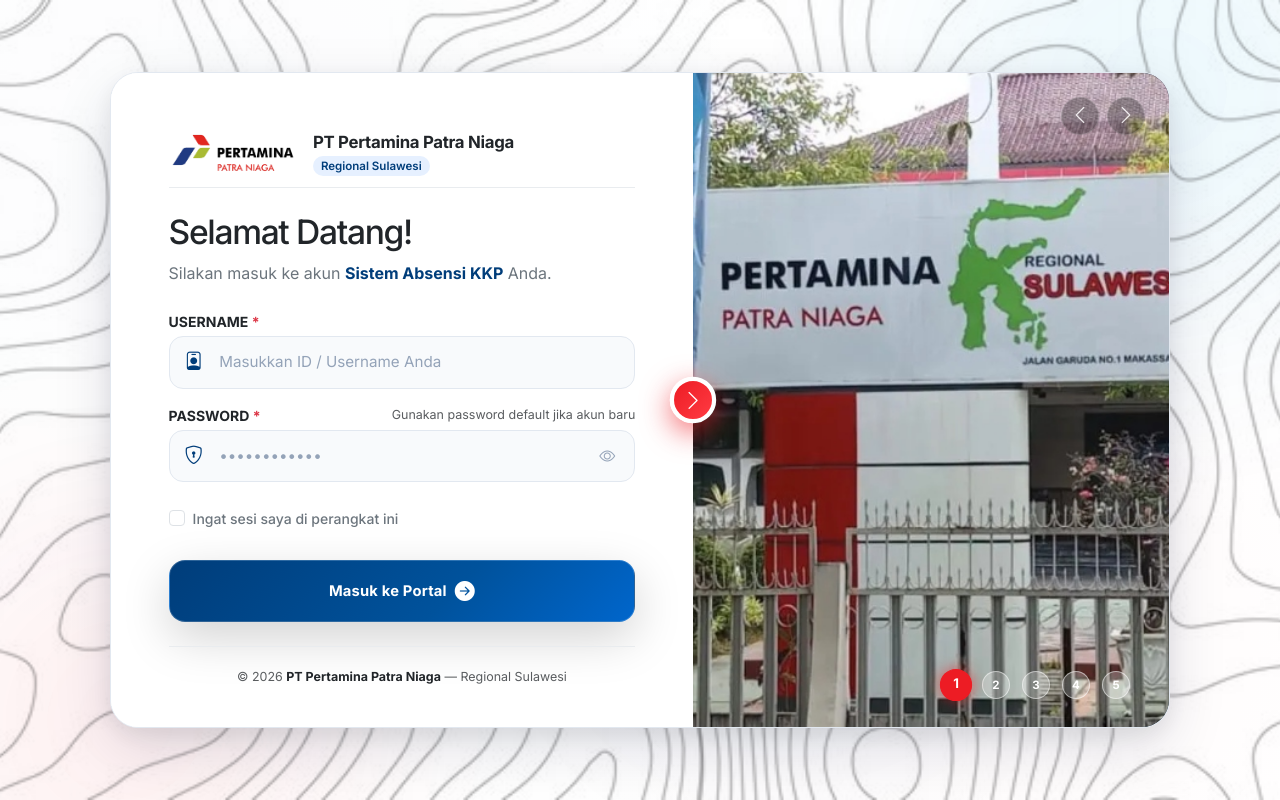
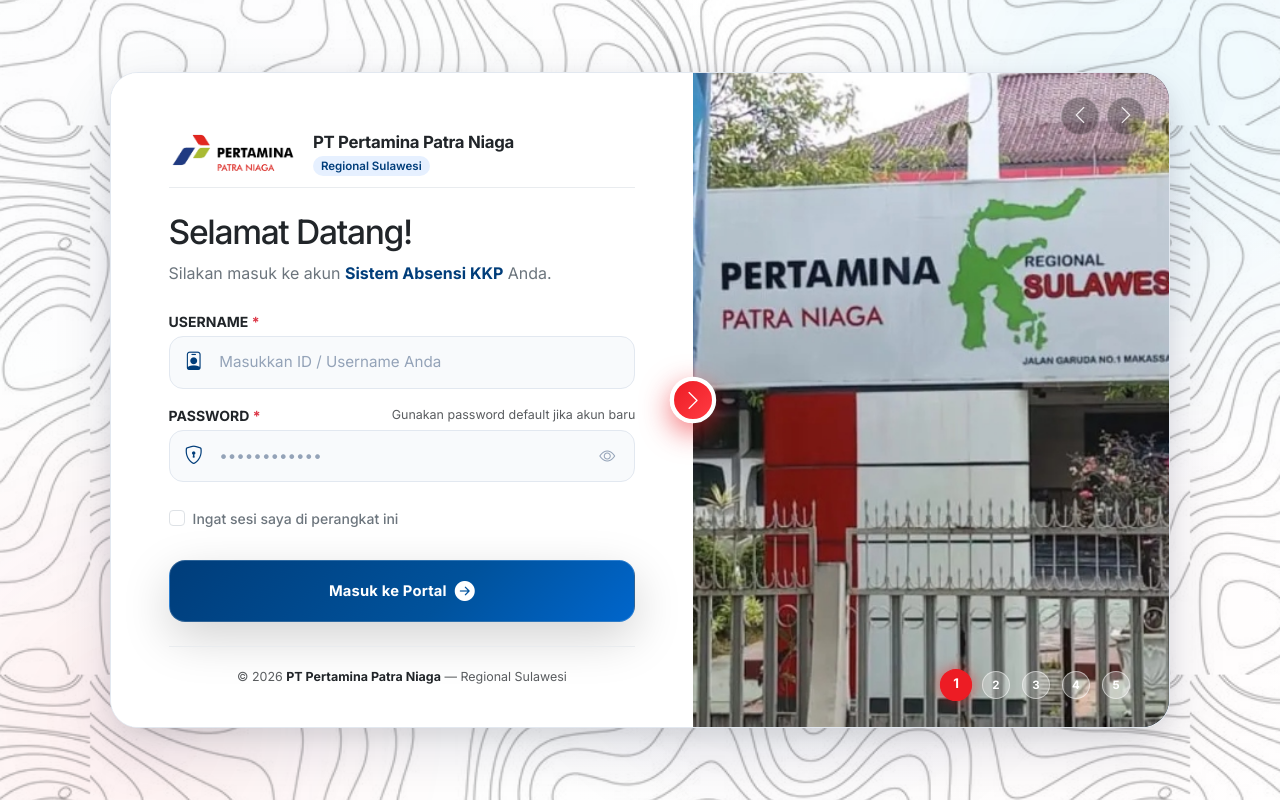
Before and after one commit to sphyyyy/absensi-kkp-pertamina, a Flask app: page /auth/login in a window 1280 px wide. Run offline with Flask 3, Linux system fonts and the light colour scheme.

Commit message:
Optimize background image scaling to prevent blurriness with repeating tile and crisp rendering

```diff
--- a/app/static/css/style.css
+++ b/app/static/css/style.css
@@ -271,16 +271,18 @@ body {
     pointer-events: none;
 }
 
-/* Tekstur Peta Kontur Topografi Geospasial asli dari gambar pilihan Anda (menggunakan mix-blend-mode: multiply agar menyatu sempurna dengan latar putih bersih) */
+/* Tekstur Peta Kontur Topografi Geospasial asli dari gambar pilihan Anda (diprogram agar tajam/tidak blur dan menggunakan mix-blend-mode: multiply) */
 .login-bg-texture {
     position: absolute;
     inset: 0;
     width: 100%;
     height: 100%;
     background-image: url('../bg_topography.png');
-    background-size: cover;
+    background-size: 1100px auto;
     background-position: center;
-    background-repeat: no-repeat;
+    background-repeat: repeat;
+    image-rendering: -webkit-optimize-contrast;
+    image-rendering: crisp-edges;
     opacity: 0.65;
     mix-blend-mode: multiply;
     z-index: 1;
```
